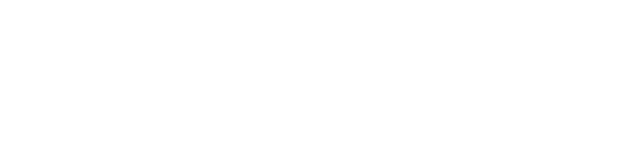
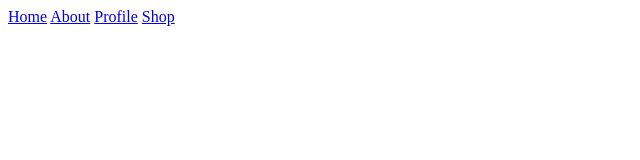
Before and after one commit to greethen/trial, a plain HTML site: page index.html in a window 1280 px wide. Shown: the whole page, without its empty margins (0-640 px from the left). Drawn offline with Linux system fonts and the light colour scheme.

Commit message:
navigation

```diff
--- a/index.html
+++ b/index.html
@@ -6,6 +6,15 @@
     <link rel="stylesheet" href="style.css">
 </head>
 <body>
+    <header>
+       <nav>
+           <a href="#">Home</a>
+           <a href="#">About</a>
+           <a href="#">Profile</a>
+           <a href="#">Shop</a>
+       </nav>
+
+    </header>
 
 </body>
 </html>
```
Also changed, not shown: 1 other file.
